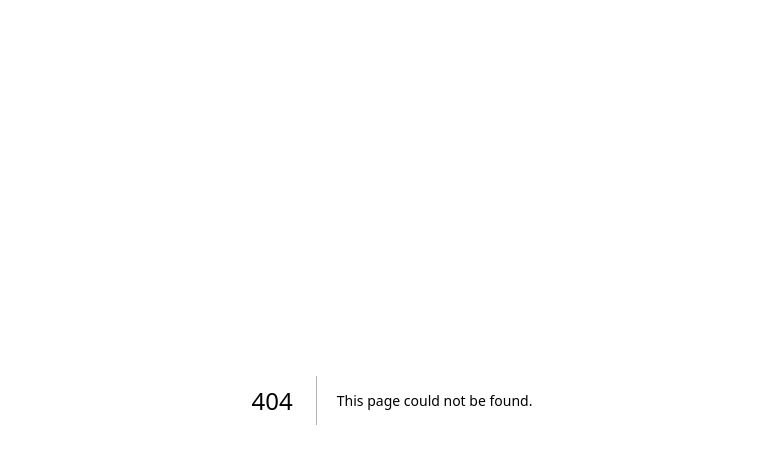
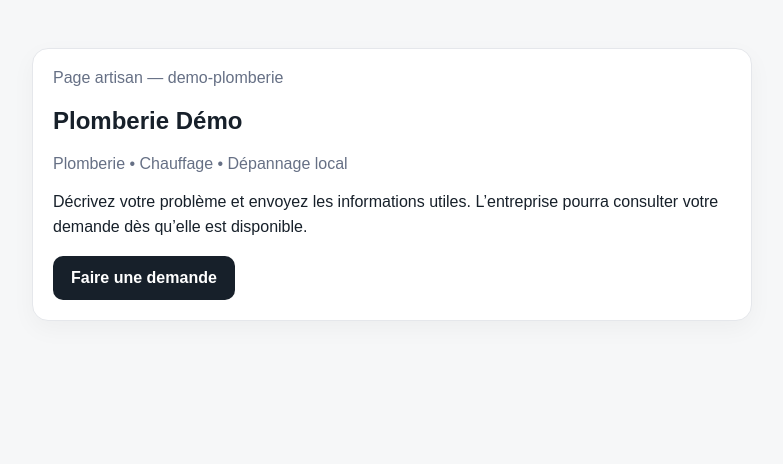
Before and after one commit to ludodulac/DROP-Service, a Next.js app: page /a/demo-plomberie in a window 1280 px wide. Before the commit this address had no page. Shown: the top 464 px of the page, without its empty margins (248-1031 px from the left). Built offline with nearby package versions, Linux system fonts and the light colour scheme.

Commit message:
feat: add artisan public demo page

```diff
--- /dev/null
+++ b/src/app/a/[slug]/page.tsx
@@ -0,0 +1,26 @@
+import Link from "next/link";
+
+export default async function ArtisanPage({
+  params,
+}: {
+  params: Promise<{ slug: string }>;
+}) {
+  const { slug } = await params;
+
+  return (
+    <main style={{ padding: "48px 0" }}>
+      <section className="card" style={{ maxWidth: 720, margin: "0 auto" }}>
+        <p className="muted" style={{ marginTop: 0 }}>Page artisan — {slug}</p>
+        <h1>Plomberie Démo</h1>
+        <p className="muted">Plomberie • Chauffage • Dépannage local</p>
+        <p style={{ lineHeight: 1.6 }}>
+          Décrivez votre problème et envoyez les informations utiles. L’entreprise pourra
+          consulter votre demande dès qu’elle est disponible.
+        </p>
+        <Link className="button" href={`/a/${slug}/request`}>
+          Faire une demande
+        </Link>
+      </section>
+    </main>
+  );
+}
```
